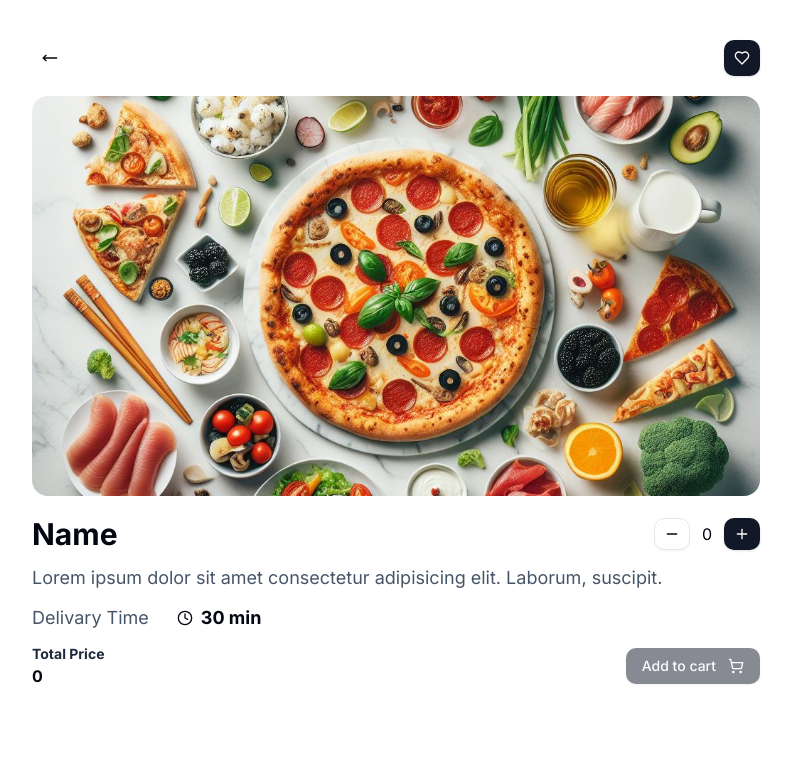
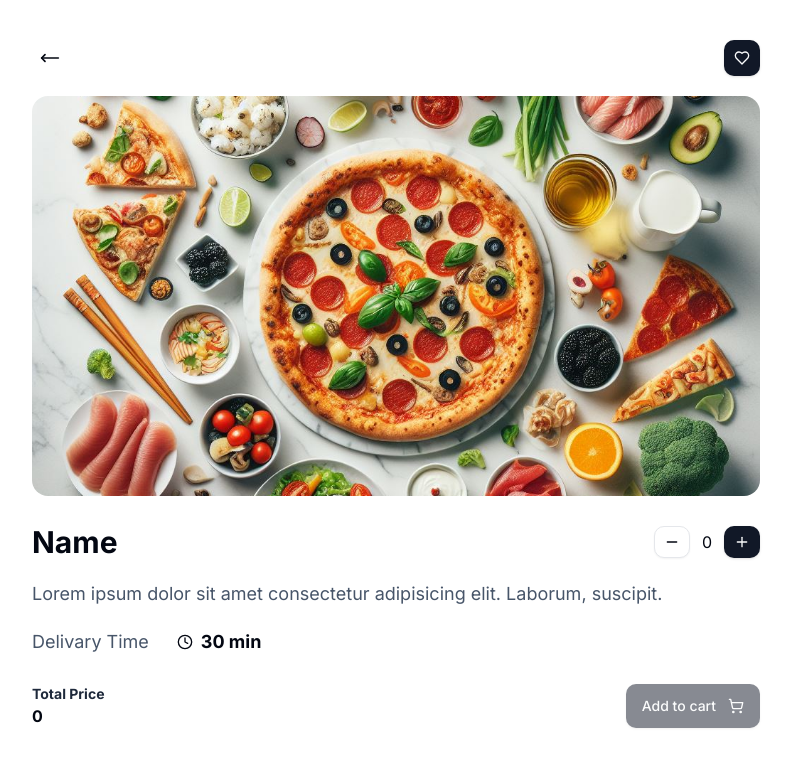
Before and after one commit to DedxAB/food-app-final-yr-project, a Next.js app: page /details/1 in a window 1280 px wide. Shown: the top 766 px of the page, without its empty margins (244-1035 px from the left). Built offline with nearby package versions, Linux system fonts and the light colour scheme.

Commit message:
Update styling and layout in DetailsPage component

```diff
--- a/src/app/details/[id]/page.jsx
+++ b/src/app/details/[id]/page.jsx
@@ -22,12 +22,12 @@
     setCount(count - 1);
   };
   return (
-    <main className="relative h-[87vh] p-5">
+    <main className="relative h-[95vh] p-5">
       <div className="w-full h-full">
         <div className="flex items-center justify-between mb-5">
           <Link href="/">
             <Button variant="ghost" size="icon">
-              <MoveLeft className="w-4" />
+              <MoveLeft className="w-5" />
             </Button>
           </Link>
           <Button size="icon">
@@ -42,7 +42,7 @@
           />
         </div>
 
-        <div className="flex gap-3 flex-col my-5">
+        <div className="flex gap-5 flex-col my-7">
           <div className="flex items-center justify-between">
             <h1 className="text-3xl font-bold">Name</h1>
             <div className="flex items-center justify-center text-base">
@@ -71,7 +71,7 @@
             <Clock className="w-4 mr-1" />
             <span className="font-bold text-lg ml-1">30 min</span>
           </div>
-          <div className="flex items-center justify-between">
+          <div className="flex items-center justify-between mt-2">
             <div className="flex flex-col">
               <span className="font-bold text-sm text-slate-800">
                 Total Price
@@ -79,7 +79,7 @@
               <span className="font-bold text-base">{count * 178.5}</span>
             </div>
             <div>
-              <Button disabled={count < 1}>
+              <Button disabled={count < 1} className="h-11">
                 Add to cart <ShoppingCart className="w-4 ml-3" />
               </Button>
             </div>
```
